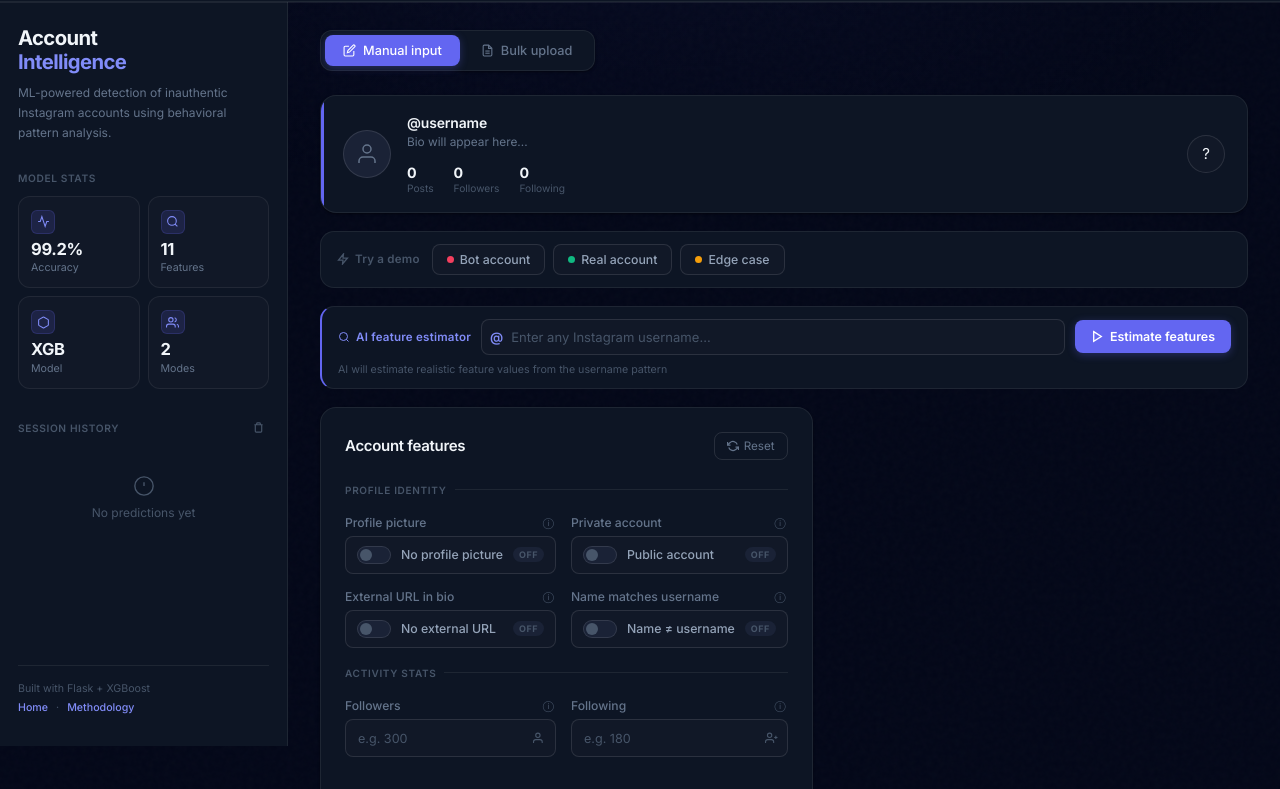
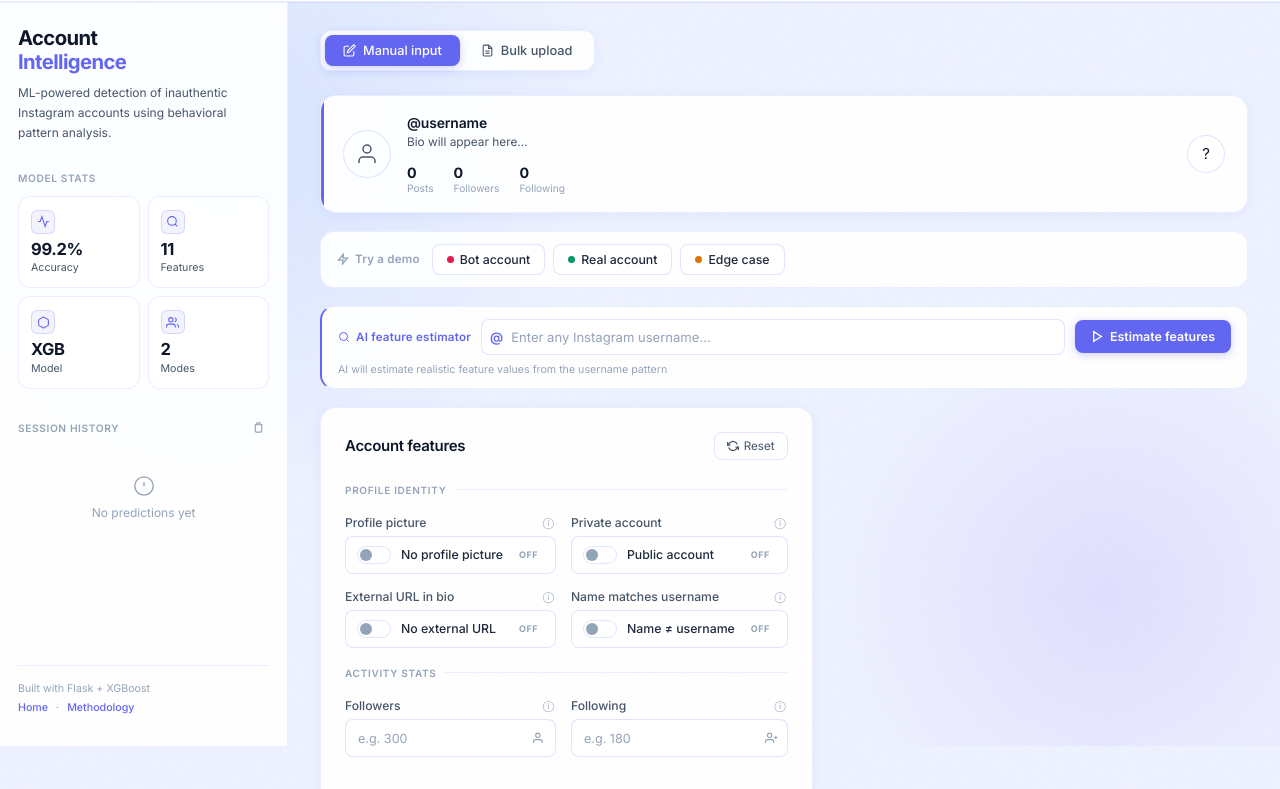
Before and after one commit to Aakarsh85/InstaGuard, a plain HTML site: page frontend/index.html in a window 1280 px wide. Shown: the part 54-843 px from the top of the page. Drawn offline with Linux system fonts and the light colour scheme; no server answers.

Commit message:
default day theme added

```diff
--- a/frontend/style.css
+++ b/frontend/style.css
@@ -6,46 +6,46 @@
 @import url('https://fonts.googleapis.com/css2?family=Inter:wght@300;400;500;600;700&display=swap');
 
 :root {
-  /* Core palette */
-  --bg:         #020617;
-  --bg2:        #0a0f1e;
-  --surface:    #0d1524;
-  --surface2:   #111827;
-  --surface3:   #1a2236;
-  --surfaceS:   #0f1929;
-  --surfaceHover: #141e30;
+  /* ── Light mode (default — matches original frosted palette) ── */
+  --bg:           #eef2ff;
+  --bg2:          #e8edfc;
+  --surface:      rgba(255,255,255,0.92);
+  --surface2:     rgba(255,255,255,0.75);
+  --surface3:     rgba(255,255,255,0.55);
+  --surfaceS:     rgba(255,255,255,0.95);
+  --surfaceHover: rgba(255,255,255,0.85);
 
   /* Borders */
-  --border:     rgba(255,255,255,0.07);
-  --border2:    rgba(255,255,255,0.11);
-  --border3:    rgba(255,255,255,0.18);
+  --border:     rgba(99,121,255,0.12);
+  --border2:    rgba(99,121,255,0.20);
+  --border3:    rgba(99,121,255,0.32);
 
   /* Text */
-  --text:       #f1f5f9;
-  --text2:      #94a3b8;
-  --muted:      #64748b;
-  --muted2:     #475569;
+  --text:       #0f172a;
+  --text2:      #1e293b;
+  --muted:      #475569;
+  --muted2:     #94a3b8;
 
-  /* Brand colors */
+  /* Brand */
   --indigo:     #6366f1;
-  --indigo2:    #818cf8;
-  --indigo-dim: rgba(99,102,241,0.15);
+  --indigo2:    #6366f1;
+  --indigo-dim: rgba(99,102,241,0.08);
   --blue:       #0ea5e9;
 
   /* Semantic */
-  --real:       #10b981;
-  --fake:       #f43f5e;
-  --warn:       #f59e0b;
-  --real-dim:   rgba(16,185,129,0.12);
-  --fake-dim:   rgba(244,63,94,0.12);
+  --real:       #059669;
+  --fake:       #e11d48;
+  --warn:       #d97706;
+  --real-dim:   rgba(5,150,105,0.08);
+  --fake-dim:   rgba(225,29,72,0.08);
 
   /* Radii */
   --r-xs: 4px; --r-sm: 8px; --r: 12px; --r-lg: 14px; --r-xl: 16px;
 
-  /* Shadows — no glows, just depth */
-  --shadow-sm:  0 1px 3px rgba(0,0,0,0.3), 0 1px 2px rgba(0,0,0,0.2);
-  --shadow:     0 4px 20px rgba(0,0,0,0.3);
-  --shadow-lg:  0 8px 32px rgba(0,0,0,0.4);
+  /* Shadows */
+  --shadow-sm:  0 2px 12px rgba(59,99,247,0.08);
+  --shadow:     0 4px 20px rgba(59,99,247,0.10);
+  --shadow-lg:  0 8px 32px rgba(59,99,247,0.14);
 
   /* Timing */
   --ease:       cubic-bezier(0.16,1,0.3,1);
@@ -56,25 +56,38 @@
   --sidebar-w:  288px;
 }
 
-/* Light theme */
-[data-theme="light"] {
-  --bg:         #f8fafc;
-  --bg2:        #f1f5f9;
-  --surface:    #ffffff;
-  --surface2:   #f8fafc;
-  --surface3:   #f1f5f9;
-  --surfaceS:   #ffffff;
-  --surfaceHover: #f8fafc;
-  --border:     rgba(0,0,0,0.06);
-  --border2:    rgba(0,0,0,0.09);
-  --border3:    rgba(0,0,0,0.15);
-  --text:       #0f172a;
-  --text2:      #334155;
+/* Dark theme — toggled by JS setting data-theme="dark" on <html> */
+[data-theme="dark"] {
+  --bg:           #020617;
+  --bg2:          #0a0f1e;
+  --surface:      #0d1524;
+  --surface2:     #111827;
+  --surface3:     #1a2236;
+  --surfaceS:     #0f1929;
+  --surfaceHover: #141e30;
+
+  --border:     rgba(255,255,255,0.07);
+  --border2:    rgba(255,255,255,0.11);
+  --border3:    rgba(255,255,255,0.18);
+
+  --text:       #f1f5f9;
+  --text2:      #94a3b8;
   --muted:      #64748b;
-  --muted2:     #94a3b8;
-  --shadow-sm:  0 1px 3px rgba(0,0,0,0.08), 0 1px 2px rgba(0,0,0,0.04);
-  --shadow:     0 4px 20px rgba(0,0,0,0.08);
-  --shadow-lg:  0 8px 32px rgba(0,0,0,0.1);
+  --muted2:     #475569;
+
+  --indigo:     #6366f1;
+  --indigo2:    #818cf8;
+  --indigo-dim: rgba(99,102,241,0.15);
+
+  --real:       #10b981;
+  --fake:       #f43f5e;
+  --warn:       #f59e0b;
+  --real-dim:   rgba(16,185,129,0.12);
+  --fake-dim:   rgba(244,63,94,0.12);
+
+  --shadow-sm:  0 1px 3px rgba(0,0,0,0.3), 0 1px 2px rgba(0,0,0,0.2);
+  --shadow:     0 4px 20px rgba(0,0,0,0.3);
+  --shadow-lg:  0 8px 32px rgba(0,0,0,0.4);
 }
 
 *, *::before, *::after { box-sizing: border-box; margin: 0; padding: 0; }
@@ -97,21 +110,38 @@ body {
 ::-webkit-scrollbar-thumb { background: var(--border3); border-radius: 99px; }
 
 /* ============================================================
-   AMBIENT — stripped down, no particles/grid
+   AMBIENT
    ============================================================ */
 .ambient-bg {
   position: fixed; inset: 0; z-index: 0;
   pointer-events: none; overflow: hidden;
 }
-/* Subtle radial vignette only */
+/* Light mode: soft colored orbs (original style) */
 .ambient-bg::before {
   content: '';
-  position: absolute; inset: 0;
+  position: absolute; width: 800px; height: 800px;
+  top: -220px; left: -180px; border-radius: 50%;
+  background: radial-gradient(circle, rgba(186,210,255,0.45) 0%, transparent 65%);
+  animation: orbDrift1 20s ease-in-out infinite alternate;
+}
+.ambient-bg::after {
+  content: '';
+  position: absolute; width: 600px; height: 600px;
+  bottom: -150px; right: -130px; border-radius: 50%;
+  background: radial-gradient(circle, rgba(196,181,253,0.32) 0%, transparent 65%);
+  animation: orbDrift2 24s ease-in-out infinite alternate;
+}
+/* Dark mode: hide orbs, just a faint top vignette */
+[data-theme="dark"] .ambient-bg::before {
   background: radial-gradient(ellipse 70% 50% at 50% 0%, rgba(99,102,241,0.04) 0%, transparent 70%);
+  width: 100%; height: 100%; top: 0; left: 0; border-radius: 0; animation: none;
 }
-.ambient-bg::after { display: none; }
+[data-theme="dark"] .ambient-bg::after { display: none; }
 
-/* Hide particle canvas and grid overlay */
+@keyframes orbDrift1 { from { transform: translate(0,0) scale(1); } to { transform: translate(50px,35px) scale(1.07); } }
+@keyframes orbDrift2 { from { transform: translate(0,0) scale(1); } to { transform: translate(-40px,-25px) scale(1.04); } }
+
+/* Always hide grid, particles, noise */
 #particleCanvas { display: none; }
 .grid-overlay { display: none; }
 .noise-overlay { display: none; }
@@ -125,6 +155,8 @@ body {
   display: flex; align-items: center; justify-content: space-between;
   padding: 0 24px;
   background: var(--surface);
+  backdrop-filter: blur(16px) saturate(160%);
+  -webkit-backdrop-filter: blur(16px) saturate(160%);
   border-bottom: 1px solid var(--border);
   box-shadow: 0 1px 0 var(--border);
 }
@@ -174,16 +206,12 @@ body {
 .theme-toggle::before {
   content: ''; position: absolute; top: 3px; left: 3px;
   width: 18px; height: 18px; border-radius: 50%;
-  background: var(--muted);
+  background: #f59e0b;
   transition: transform var(--t-slow) var(--ease), background var(--t-slow); z-index: 2;
 }
-[data-theme="light"] .theme-toggle::before {
-  background: #f59e0b;
-}
-[data-theme="dark"] .theme-toggle::before,
-:not([data-theme]) .theme-toggle::before {
+[data-theme="dark"] .theme-toggle::before {
   transform: translateX(24px);
-  background: var(--indigo2);
+  background: #818cf8;
 }
 .theme-toggle .icon-sun, .theme-toggle .icon-moon {
   position: absolute; top: 50%; transform: translateY(-50%);
@@ -224,6 +252,8 @@ body {
   overflow-y: auto;
   border-right: 1px solid var(--border);
   background: var(--surface);
+  backdrop-filter: blur(16px) saturate(160%);
+  -webkit-backdrop-filter: blur(16px) saturate(160%);
 }
 .sidebar::-webkit-scrollbar { width: 3px; }
 .sidebar::-webkit-scrollbar-thumb { background: var(--border2); }
```
